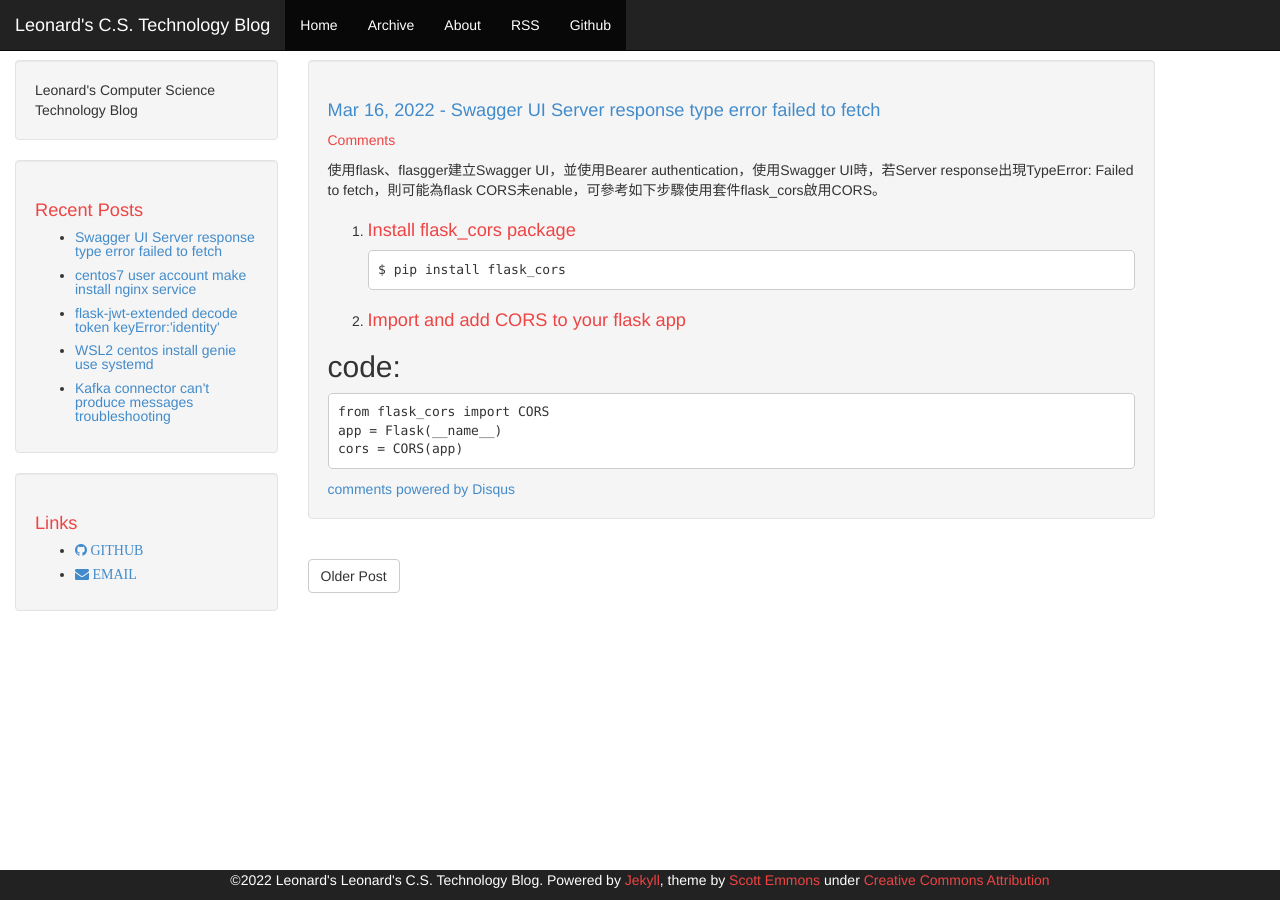
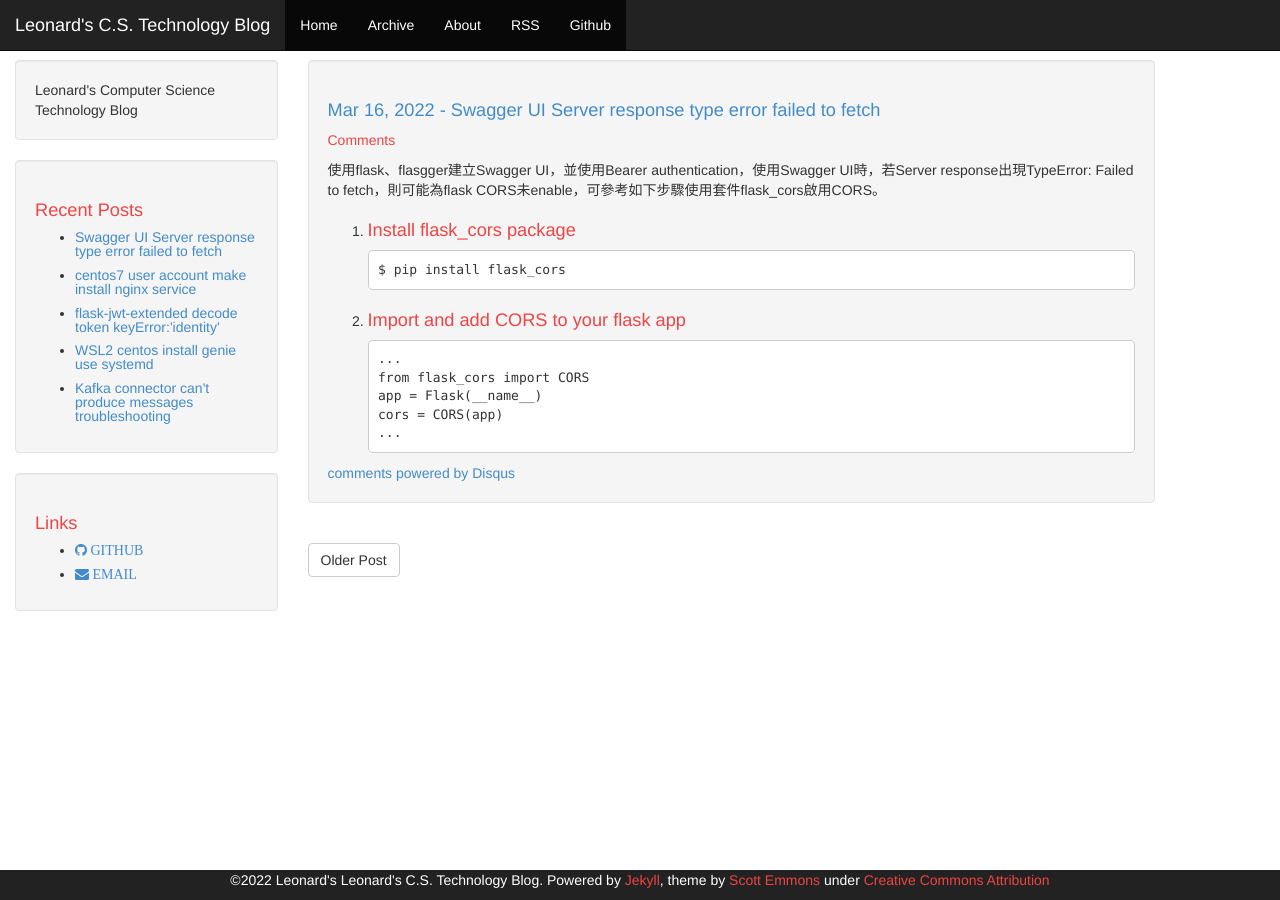
Before and after one commit to TsungJu/tsungju.github.io, a Jekyll site: the page built from _posts/2022-03-16-Swagger-UI-Server-response-type-error-failed-to-fetch.md, in a window 1280 px wide. Built offline with Jekyll 4.4.1, drawn with Linux system fonts in a browser that asks for light colours; comment, search, counter and statistics services are not loaded.

Commit message:
Update 2022-03-16-Swagger-UI-Server-response-type-error-failed-to-fetch post

````diff
--- a/_posts/2022-03-16-Swagger-UI-Server-response-type-error-failed-to-fetch.md
+++ b/_posts/2022-03-16-Swagger-UI-Server-response-type-error-failed-to-fetch.md
@@ -15,10 +15,10 @@ $ pip install flask_cors
 
 2. Import and add CORS to your flask app
 ==============================================
-
-## code:
 ```
+...
 from flask_cors import CORS
 app = Flask(__name__)
 cors = CORS(app)
+...
 ```
````
